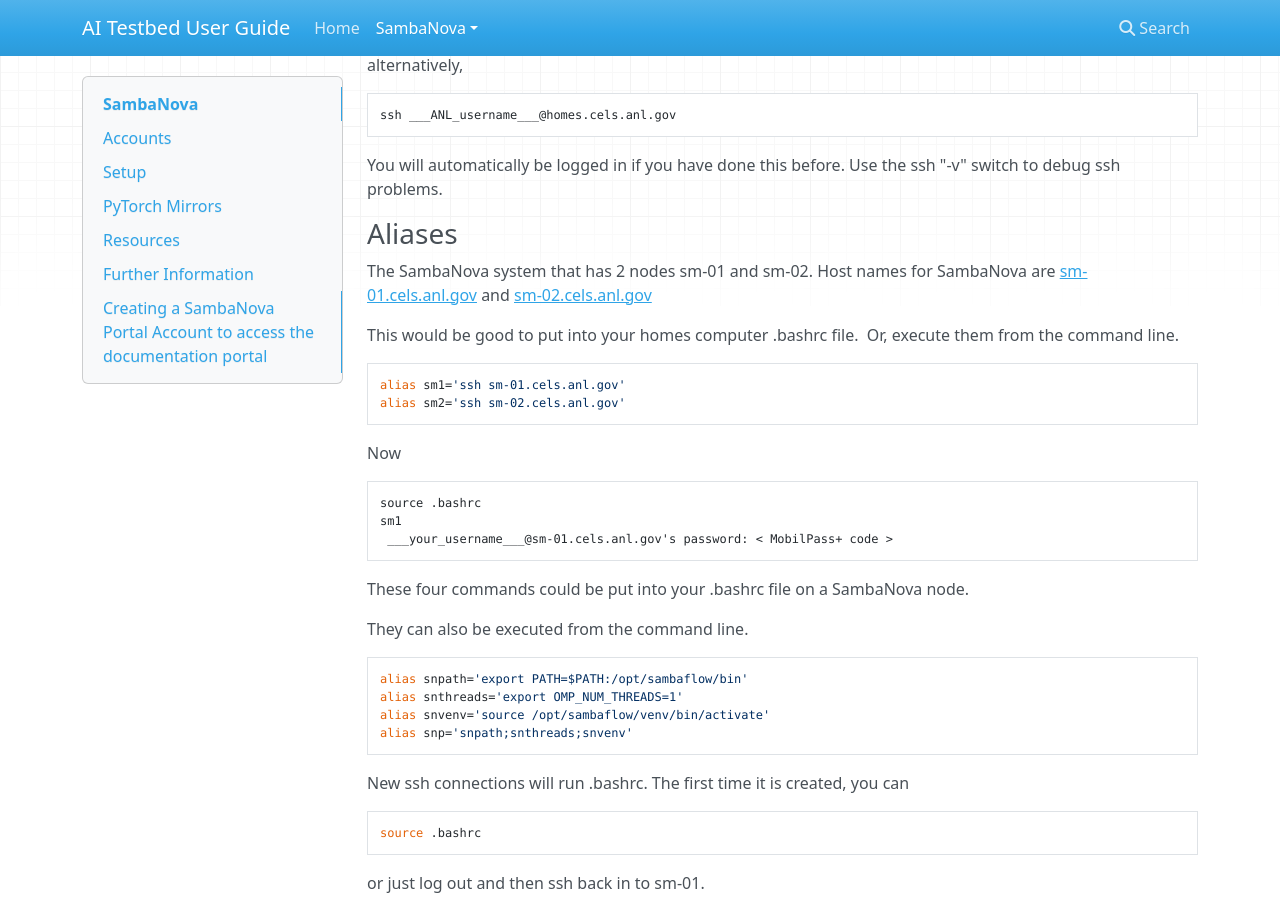
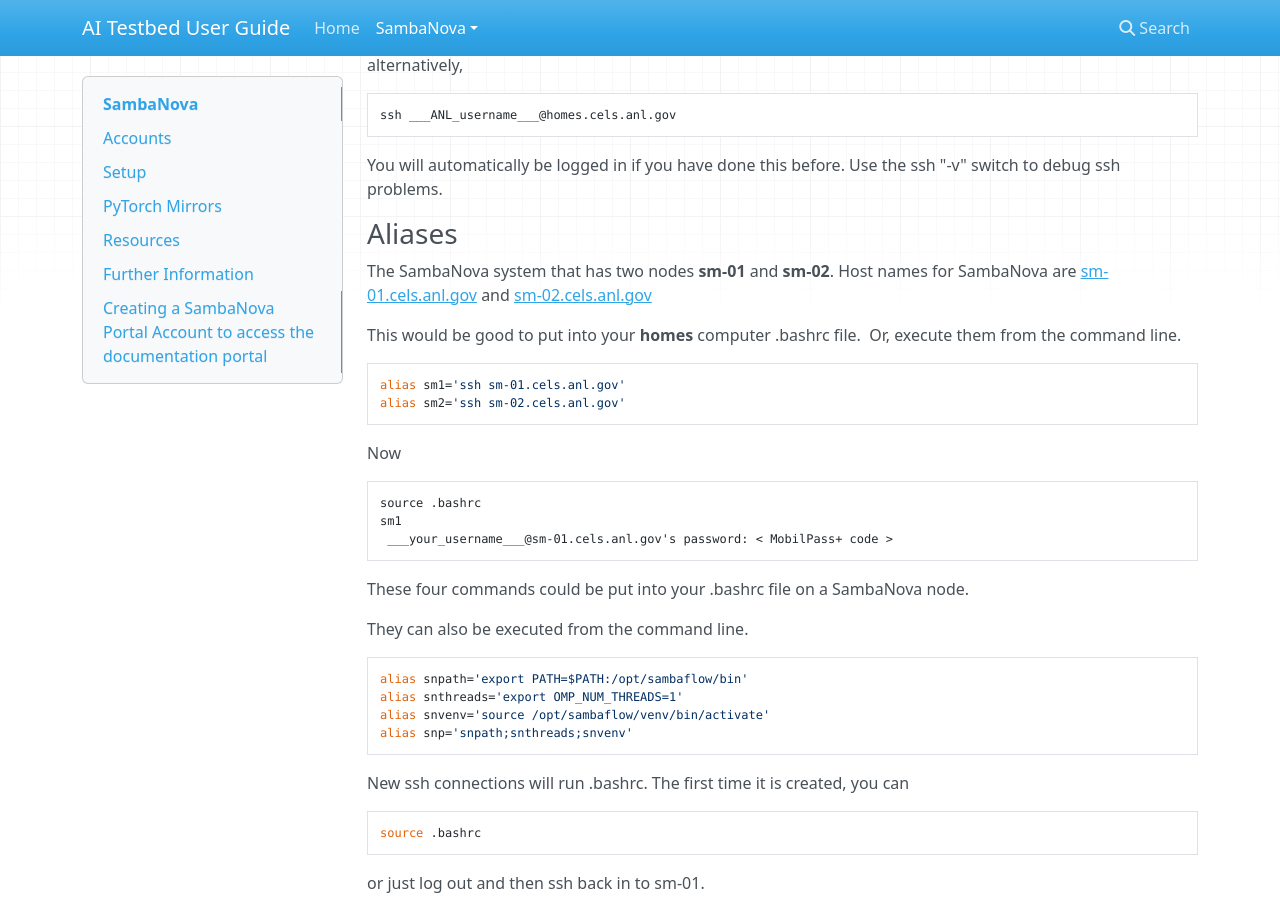
Before and after one commit to argonne-lcf/ai-testbed-userdocs, an MkDocs documentation site: the page built from docs/sambanova/sambanova.md, in a window 1280 px wide and 900 px high, scrolled down 314 px. Built offline with MkDocs 1.6.1, drawn with Linux system fonts in a browser that asks for light colours; nearby versions of some CDN libraries; some of the changed text lies outside the part shown.

````diff
--- a/docs/sambanova/sambanova.md
+++ b/docs/sambanova/sambanova.md
@@ -23,10 +23,10 @@ the ssh "-v" switch to debug ssh problems.
 
 ### Aliases
 
-The SambaNova system that has 2 nodes sm-01 and sm-02. Host names for
+The SambaNova system that has two nodes **sm-01** and **sm-02**. Host names for
 SambaNova are [sm-01.cels.anl.gov](http://sm-01.cels.anl.gov) and [sm-02.cels.anl.gov](http://sm-02.cels.anl.gov)
 
-This would be good to put into your homes computer .bashrc file.  Or,
+This would be good to put into your **homes** computer .bashrc file.  Or,
 execute them from the command line.
 
 ```bash
@@ -348,6 +348,7 @@ contents:
 
 ```bash
 #!/bin/sh
+
 python ffn_mnist.py compile --pef-name="ffn_mnist" --output-folder="pef"
 python ffn_mnist.py test --pef="pef/ffn_mnist/ffn_mnist.pef"
 python ffn_mnist.py run --pef="pef/ffn_mnist/ffn_mnist.pef"
@@ -471,14 +472,10 @@ cd ~/apps/starters/pytorch/
 Run these commands:
 
 ```bash
-srun python res_ffn_mnist.py compile --pef-name="res_ffn_mnist"
---output-folder="pef"
-srun python res_ffn_mnist.py test
---pef="pef/res_ffn_mnist/res_ffn_mnist.pef"
-srun python res_ffn_mnist.py run
---pef="pef/res_ffn_mnist/res_ffn_mnist.pef"
-srun python res_ffn_mnist.py measure-performance
---pef="pef/res_ffn_mnist/res_ffn_mnist.pef"
+srun python res_ffn_mnist.py compile --pef-name="res_ffn_mnist" --output-folder="pef"
+srun python res_ffn_mnist.py test --pef="pef/res_ffn_mnist/res_ffn_mnist.pef"
+srun python res_ffn_mnist.py run --pef="pef/res_ffn_mnist/res_ffn_mnist.pef"
+srun python res_ffn_mnist.py measure-performance --pef="pef/res_ffn_mnist/res_ffn_mnist.pef"
 ```
 
 To use Slurm, create submit-res_ffn_mnist-job.sh with the following
@@ -487,17 +484,10 @@ contents:
 ```bash
 #!/bin/sh
 
-python res_ffn_mnist.py compile --pef-name="res_ffn_mnist"
---output-folder="pef"
-
-python res_ffn_mnist.py test
---pef="pef/res_ffn_mnist/res_ffn_mnist.pef"
-
-python res_ffn_mnist.py run
---pef="pef/res_ffn_mnist/res_ffn_mnist.pef"
-
-python res_ffn_mnist.py measure-performance
---pef="pef/res_ffn_mnist/res_ffn_mnist.pef"
+python res_ffn_mnist.py compile --pef-name="res_ffn_mnist" --output-folder="pef"
+python res_ffn_mnist.py test --pef="pef/res_ffn_mnist/res_ffn_mnist.pef"
+python res_ffn_mnist.py run --pef="pef/res_ffn_mnist/res_ffn_mnist.pef"
+python res_ffn_mnist.py measure-performance --pef="pef/res_ffn_mnist/res_ffn_mnist.pef"
 ```
 
 Then
@@ -616,6 +606,7 @@ To use Slurm, create submit-logreg-job.sh with the following contents:
 
 ```bash
 #!/bin/sh
+
 python logreg.py compile --pef-name="logreg" --output-folder="pef"
 python logreg.py test --pef="pef/logreg/logreg.pef"
 python logreg.py run --pef="pef/logreg/logreg.pef"
````
Also changed, not shown: other parts of docs/sambanova/sambanova.md (+6 -6 lines).
